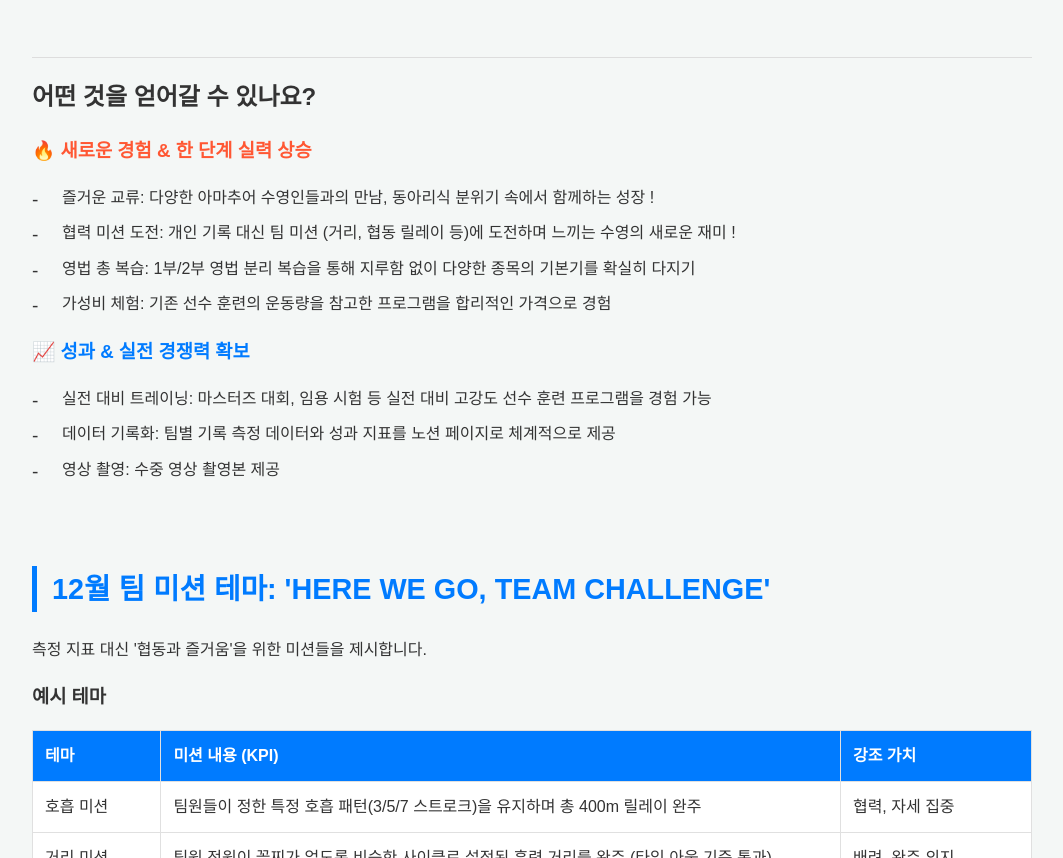
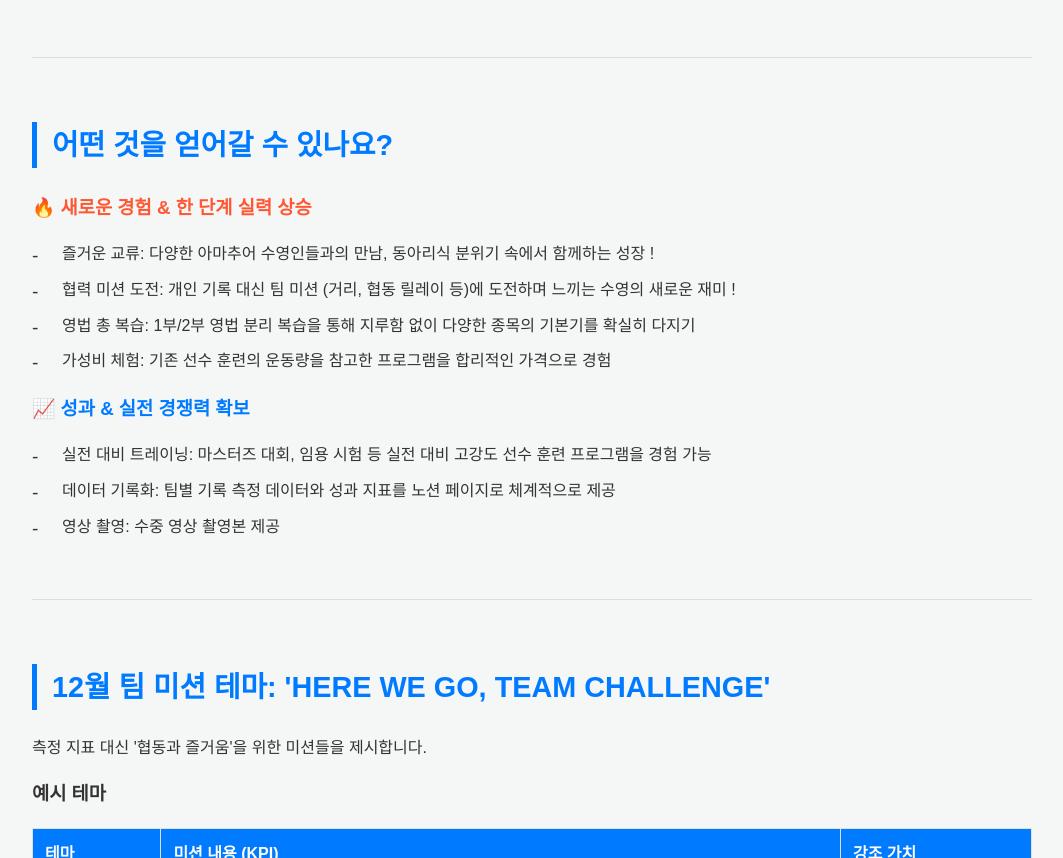
Before and after one commit to babfull/swim-flow-training, a plain HTML site: page index.html in a window 1280 px wide. Shown: the part 876-1734 px from the top of the page, without its empty margins (108-1171 px from the left). Drawn offline with Linux system fonts and the light colour scheme.

Commit message:
Update index.html

```diff
--- a/index.html
+++ b/index.html
@@ -85,7 +85,7 @@
             </table>
         </div>
 
-        <div class="benefit" id="costmers_benefit">
+        <div class="section" id="benefit">
             <h2> 어떤 것을 얻어갈 수 있나요?</h2>
 
             <h3 style="color: #ff5733;">🔥 새로운 경험 & 한 단계 실력 상승</h3>
```
